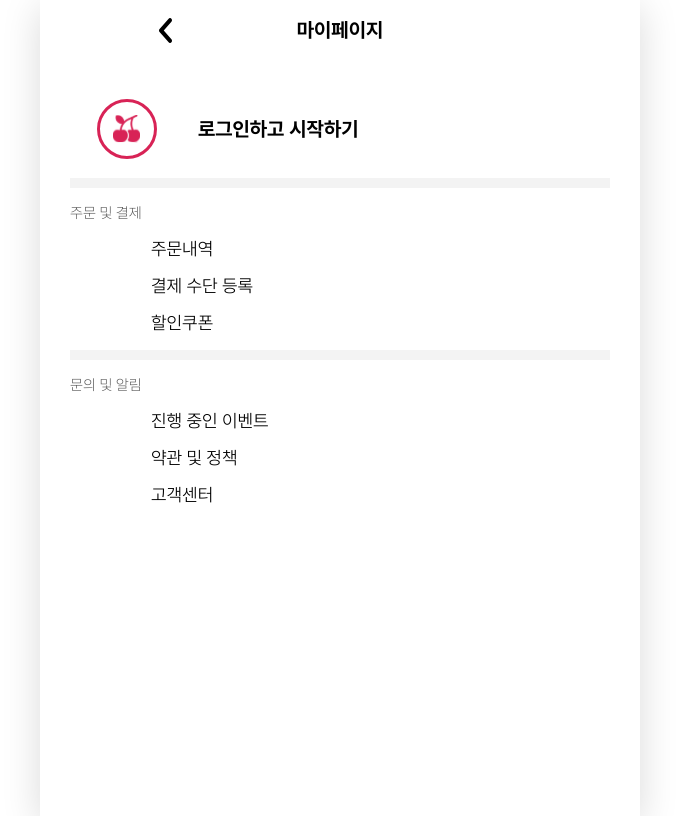
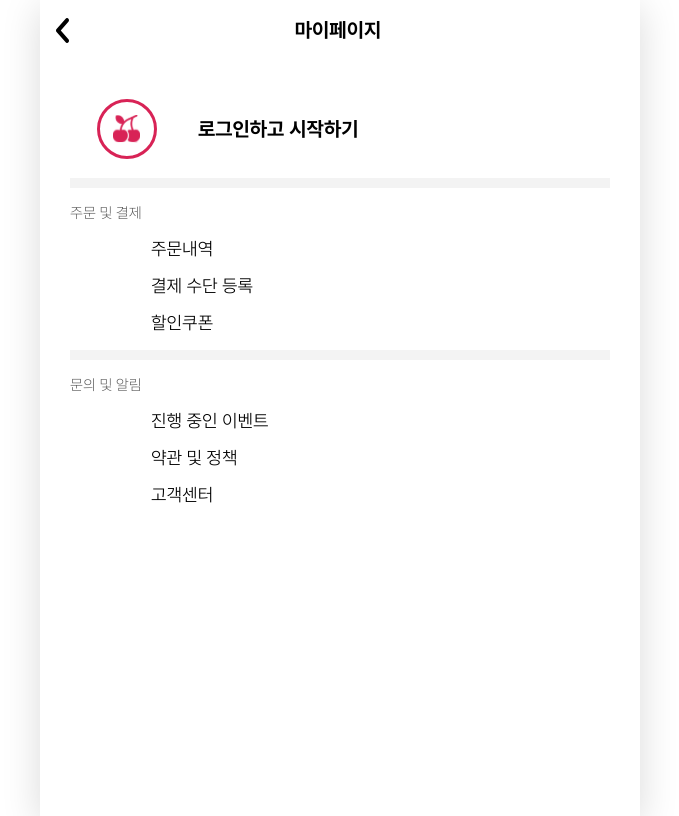
Before and after one commit to readyvery/readyFront, a React (Create React App) app: page /mypage in a window 1280 px wide. Shown: the whole page, without its empty margins (300-979 px from the left). Built offline with nearby package versions, Linux system fonts and the light colour scheme; no server answers; a web font is replaced by a local one.

Commit message:
Fix: 상단바 그라데이션 변경

```diff
--- a/src/App.css
+++ b/src/App.css
@@ -29,7 +29,8 @@
     left: calc(50% - 207px); /* Center the navbar */
     right: calc(50% - 207px); /* Center the navbar */
   }
-  .top_header2 {
+
+  .top_header_page {
     left: calc(50% - 207px); /* Center the navbar */
     right: calc(50% - 207px); /* Center the navbar */
   }
@@ -55,9 +56,9 @@
     left: calc(50% - 215px); /* Center the navbar */
     right: calc(50% - 215px); /* Center the navbar */
   }
-  .top_header2 {
-    left: calc(50% - 207px); /* Center the navbar */
-    right: calc(50% - 207px); /* Center the navbar */
+  .top_header_page {
+    left: calc(50% - 215px); /* Center the navbar */
+    right: calc(50% - 215px); /* Center the navbar */
   }
 }
 
@@ -83,9 +84,10 @@
     left: calc(50% - 300px); /* Center the navbar */
     right: calc(50% - 300px); /* Center the navbar */
   }
-  .top_header2 {
-    left: calc(50% - 207px); /* Center the navbar */
-    right: calc(50% - 207px); /* Center the navbar */
+
+  .top_header_page {
+    left: calc(50% - 300px); /* Center the navbar */
+    right: calc(50% - 300px); /* Center the navbar */
   }
 }
 
--- a/src/components/views/Header/Header.css
+++ b/src/components/views/Header/Header.css
@@ -17,7 +17,7 @@
     #fff;
 }
 
-.top_header2 {
+.top_header_page {
   position: fixed;
   top: 0;
 
--- a/src/components/views/Header/Header.jsx
+++ b/src/components/views/Header/Header.jsx
@@ -9,13 +9,13 @@ const Header = ({ headerProps }) => {
   return (
     <>
       {headerProps ? (
-        <header className="top_header2">
+        <header className="top_header_page">
           <div className="header-main__warpper">
             {!headerProps.isClose ? (
               <div>
                 <Link
                   to={headerProps.linkTo}
-                  style={{ textDecoration: "none", marginLeft: "10px" }}
+                  style={{ textDecoration: "none" }}
                 >
                   <img src={arrow} alt="arrow" />
                 </Link>
--- a/src/pages/CartPage/CartPage.css
+++ b/src/pages/CartPage/CartPage.css
@@ -1,6 +1,7 @@
 .cart-page {
   display: flex;
   width: 100%;
+  height: 94vh;
 }
 
 .order-btn {
--- a/src/pages/MyPage/MyprofilePage/MyprofilePage.jsx
+++ b/src/pages/MyPage/MyprofilePage/MyprofilePage.jsx
@@ -105,7 +105,9 @@ function MyprofilePage() {
             로그아웃
           </div>
           &nbsp;&nbsp;&nbsp;&nbsp;&nbsp;&nbsp;|&nbsp;&nbsp;&nbsp;&nbsp;&nbsp;&nbsp;
-          <div className="myprofile-unregister">회원탈퇴</div>
+          <div className="myprofile-unregister" onClick={handleLogout}>
+            회원탈퇴
+          </div>
         </div>
       </div>
     </div>
--- a/src/pages/OrderProcessPage/OrderProcess.css
+++ b/src/pages/OrderProcessPage/OrderProcess.css
@@ -1,6 +1,7 @@
 .order-process-page {
   display: flex;
   width: 100%;
+  height: 94vh;
   flex-direction: column;
   /* height: 100%; */
 }
@@ -69,7 +70,7 @@
   white-space: nowrap;
 }
 
-.order-process-page__toggle__header.open{
+.order-process-page__toggle__header.open {
   box-shadow: none;
 }
 
@@ -94,7 +95,7 @@
   margin-right: 1.4rem;
 }
 
-.order-process-page__toggle__body__container.open{
+.order-process-page__toggle__body__container.open {
   box-shadow: 0 0.1875rem 0.1875rem rgba(164, 164, 164, 0.25);
 }
 
@@ -102,7 +103,7 @@
   display: none;
 }
 
-.order-process-page__toggle__body.open{
+.order-process-page__toggle__body.open {
   display: flex;
   flex-direction: column;
   padding: 0 1.75rem;
@@ -110,7 +111,8 @@
   box-shadow: 0 0.1875rem 0.1875rem rgba(164, 164, 164, 0.25);
   max-height: 0;
   overflow: hidden;
-  transition: max-height 0.3s ease, padding-top 0.3s ease, padding-bottom 0.3s ease; /* transition 추가 */
+  transition: max-height 0.3s ease, padding-top 0.3s ease,
+    padding-bottom 0.3s ease; /* transition 추가 */
 }
 
 .order-process-page__toggle__body__radio {
@@ -125,7 +127,7 @@
   text-align: left;
 }
 
-.order-process-page__toggle__body__radio input[type="radio"]{
+.order-process-page__toggle__body__radio input[type="radio"] {
   display: flex;
   appearance: none;
   width: 1.5625rem;
@@ -134,10 +136,9 @@
   border-radius: 3.125rem;
 }
 
-.order-process-page__toggle__body__radio input[type="radio"]:checked{
+.order-process-page__toggle__body__radio input[type="radio"]:checked {
   border: 0.1875rem solid #d82356;
 }
-
 
 .order-process-page__toggle__body__radio label {
   display: flex;
@@ -154,8 +155,7 @@
   font-size: 0.875rem;
 }
 
-
-.custom-radio.checked{
+.custom-radio.checked {
   content: "";
   position: absolute;
   top: calc(50% + 0.0898125rem);
@@ -168,11 +168,11 @@
   background: #d82356;
 }
 
-.custom-checkbox{
+.custom-checkbox {
   display: none;
 }
 
-.custom-checkbox.checked{
+.custom-checkbox.checked {
   display: block;
   content: "";
   position: absolute;
@@ -187,25 +187,25 @@
   background: #d82356;
 }
 
-.order-process-page__option__title__wrapper{
+.order-process-page__option__title__wrapper {
   text-align: left;
   width: 100%;
   white-space: nowrap;
 }
 
-.order-process-page__option__title{
+.order-process-page__option__title {
   font-family: "Bold";
   font-size: 1.125rem;
   color: #000;
 }
 
-.option__checkbox__wrapper{
+.option__checkbox__wrapper {
   width: 100%;
   margin: 1rem auto 0 auto;
   text-align: left;
 }
 
-.option__checkbox__wrapper input[type="checkbox"]{
+.option__checkbox__wrapper input[type="checkbox"] {
   display: flex;
   appearance: none;
   width: 1.5625rem;
@@ -214,12 +214,11 @@
   border-radius: 3.125rem;
 }
 
-
 .option__checkbox__wrapper input[type="checkbox"]:checked {
   border: 0.1875rem solid #d82356;
 }
 
-.option__checkbox__wrapper label{
+.option__checkbox__wrapper label {
   /* display: flex;
   flex-direction: row;
   align-items: center;
@@ -233,39 +232,39 @@
   margin: 0 auto;
 }
 
-.option__checkbox__wrapper label span{
+.option__checkbox__wrapper label span {
   font-family: "Medium";
   font-size: 0.875rem;
   /* margin-left: 0.5rem; */
 }
 
-.option__checkbox__wrapper .radio-txt{
+.option__checkbox__wrapper .radio-txt {
   margin-left: 0.5rem;
 }
 
-.option__line{
+.option__line {
   height: 0.125rem;
   width: 100%;
   background-color: #dadada;
   margin: 1rem 0;
 }
 
-.order-process-page-quantity__wrapper{
+.order-process-page-quantity__wrapper {
   display: flex;
   gap: 0.6rem;
 }
 
-.order-process-page__img__wrapper{
+.order-process-page__img__wrapper {
   display: flex;
   align-items: center;
 }
 
-.order-process-page__img__wrapper img{
+.order-process-page__img__wrapper img {
   width: 1.35rem;
   height: 1.35rem;
 }
 
-.order-process-page-quantity__txt{
+.order-process-page-quantity__txt {
   width: 1.25rem;
   text-align: center;
 }
```
